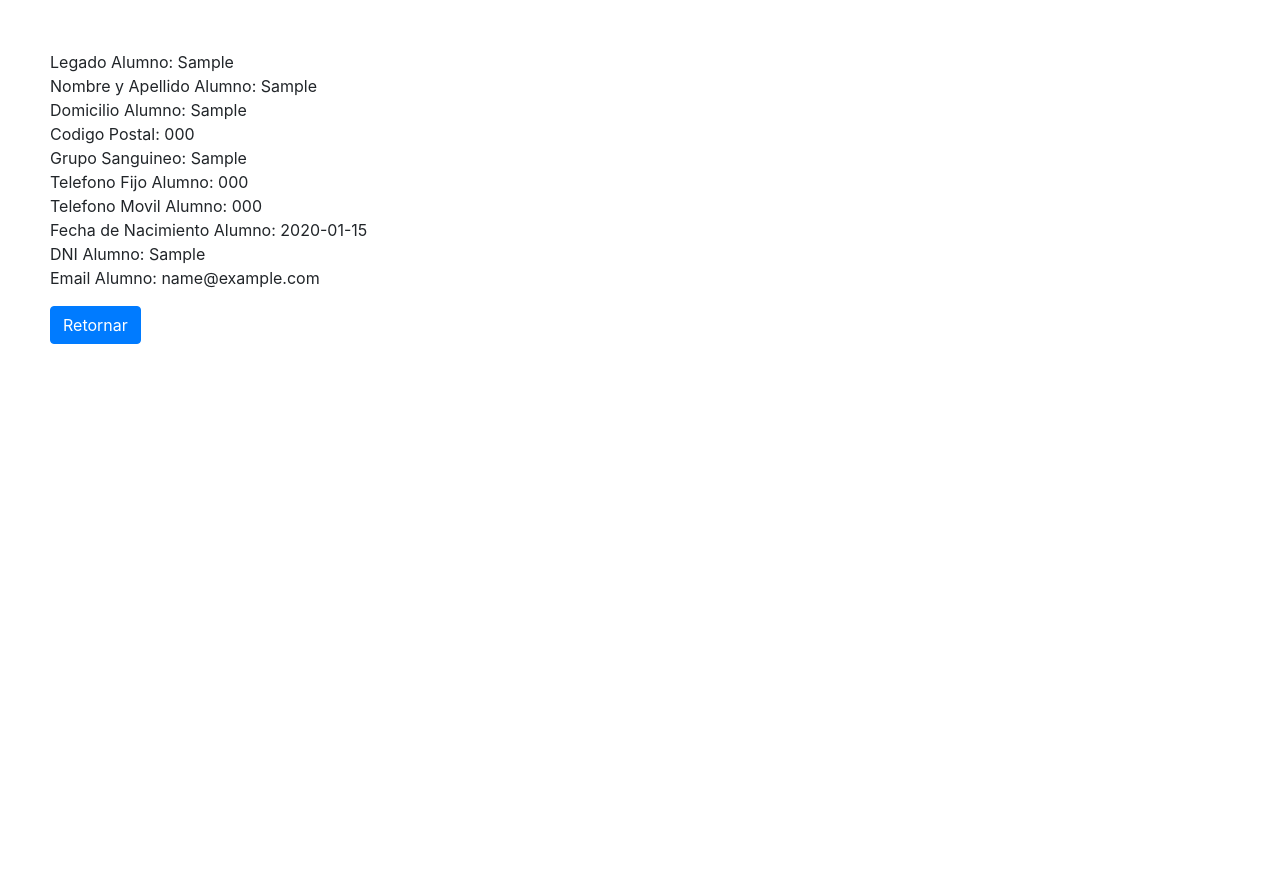
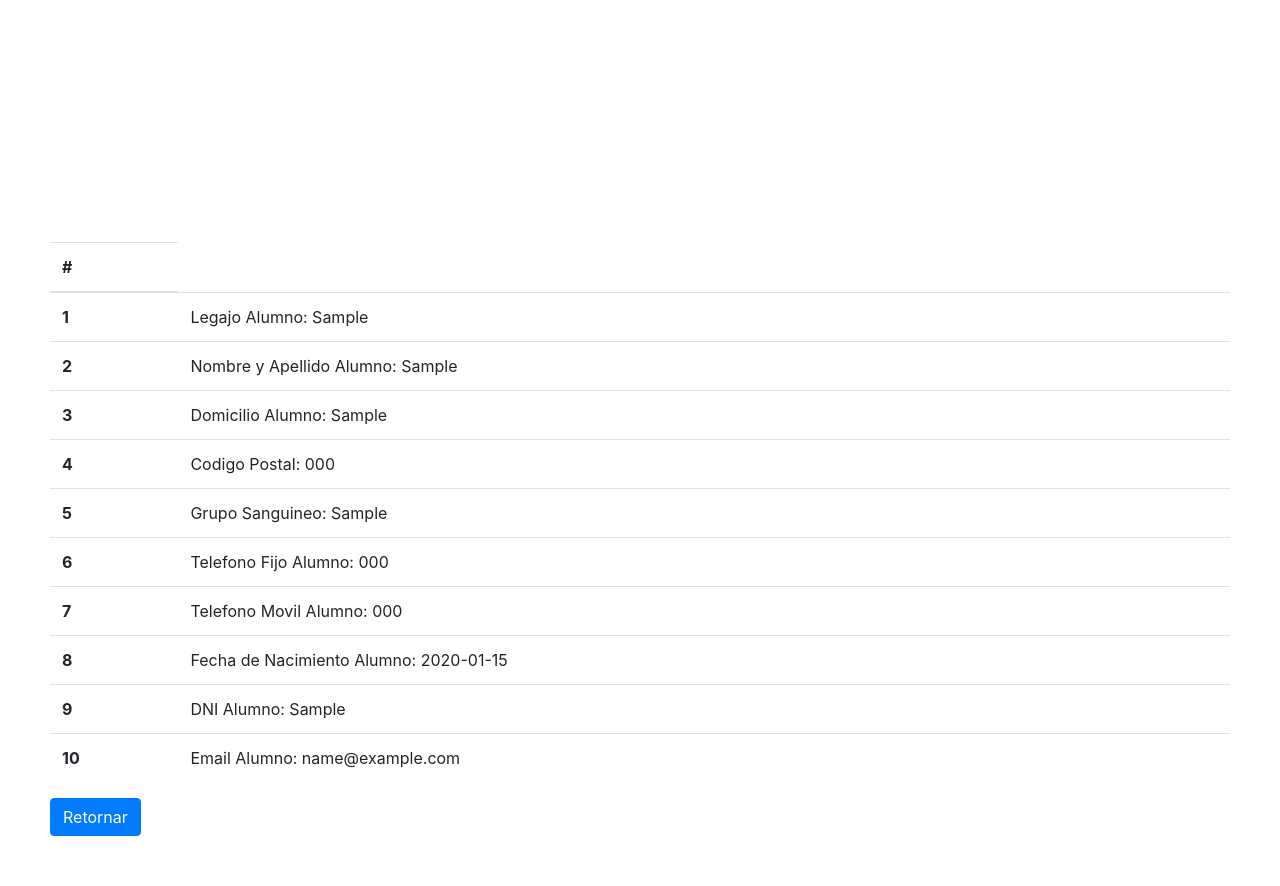
Before and after one commit to agus3789/TrabajoFinal, a Node server app: template views/listadoconsulta.hbs in a window 1280 px wide. Before the commit the page ends 344 px from the top, so only its background shows below. Run offline with Node 20, Linux system fonts and the light colour scheme; the template is opened without the code that fills it: most values are stand-ins (such as "Sample title", 1, 10 or a date in 2020).

Commit message:
Add files via upload

```diff
--- a/views/listadoconsulta.hbs
+++ b/views/listadoconsulta.hbs
@@ -19,21 +19,70 @@
     <script src="https://code.jquery.com/jquery-3.5.1.slim.min.js" integrity="sha384-DfXdz2htPH0lsSSs5nCTpuj/zy4C+OGpamoFVy38MVBnE+IbbVYUew+OrCXaRkfj" crossorigin="anonymous"></script>
     <script src="https://cdn.jsdelivr.net/npm/bootstrap@4.5.3/dist/js/bootstrap.bundle.min.js" integrity="sha384-ho+j7jyWK8fNQe+A12Hb8AhRq26LrZ/JpcUGGOn+Y7RsweNrtN/tE3MoK7ZeZDyx" crossorigin="anonymous"></script>
 
-    {{#each alumnos}}
-        <p>
-        Legado Alumno: {{leg_alumno}}<br>
-        Nombre y Apellido Alumno: {{apyn_alumno}}<br>
-        Domicilio Alumno: {{dom_alumno}}<br>
-        Codigo Postal: {{cod_postal}}<br>
-        Grupo Sanguineo: {{grupo_sang_alumno}}<br>
-        Telefono Fijo Alumno: {{tel_fijo_alumno}}<br>
-        Telefono Movil Alumno: {{tel_movil_alumno}}<br>
-        Fecha de Nacimiento Alumno: {{fecha_nac_alumno}}<br>
-        DNI Alumno: {{dni_alumno}}<br>
-        Email Alumno: {{email_alumno}}
-        </p>
-    {{/each}}
 
+
+
+        <br>
+        <br>
+        <br>
+        <br>
+        <br>
+        <br>
+        <br>
+        <br>
+
+
+      {{#each alumnos}}
+            <table class="table">
+          <thead>
+            <tr>
+              <th scope="col">#</th>
+            </tr>
+          </thead>
+          <tbody>
+            <tr>
+              <th scope="row">1</th>
+              <td>Legajo Alumno: {{leg_alumno}}</td>
+            </tr>
+            <tr>
+              <th scope="row">2</th>
+              <td>Nombre y Apellido Alumno: {{apyn_alumno}}</td>
+            </tr>
+            <tr>
+              <th scope="row">3</th>
+              <td>Domicilio Alumno: {{dom_alumno}}</td>
+            </tr>
+             <tr>
+              <th scope="row">4</th>
+              <td>Codigo Postal: {{cod_postal}}</td>
+            </tr>
+            <tr>
+              <th scope="row">5</th>
+              <td>Grupo Sanguineo: {{grupo_sang_alumno}}</td>
+            </tr>
+            <tr>
+              <th scope="row">6</th>
+              <td>Telefono Fijo Alumno: {{tel_fijo_alumno}}</td>
+            </tr>
+            <tr>
+              <th scope="row">7</th>
+              <td>Telefono Movil Alumno: {{tel_movil_alumno}}</td>
+            </tr>
+            <tr>
+              <th scope="row">8</th>
+              <td>Fecha de Nacimiento Alumno: {{fecha_nac_alumno}}</td>
+            </tr>
+            <tr>
+              <th scope="row">9</th>
+              <td>DNI Alumno: {{dni_alumno}}</td>
+            </tr>
+            <tr>
+              <th scope="row">10</th>
+              <td>Email Alumno: {{email_alumno}}</td>
+            </tr>
+          </tbody>
+        </table>
+      {{/each}}
 <a href="/" class="btn btn-primary">Retornar</a>
   </body>
 </html>
```
